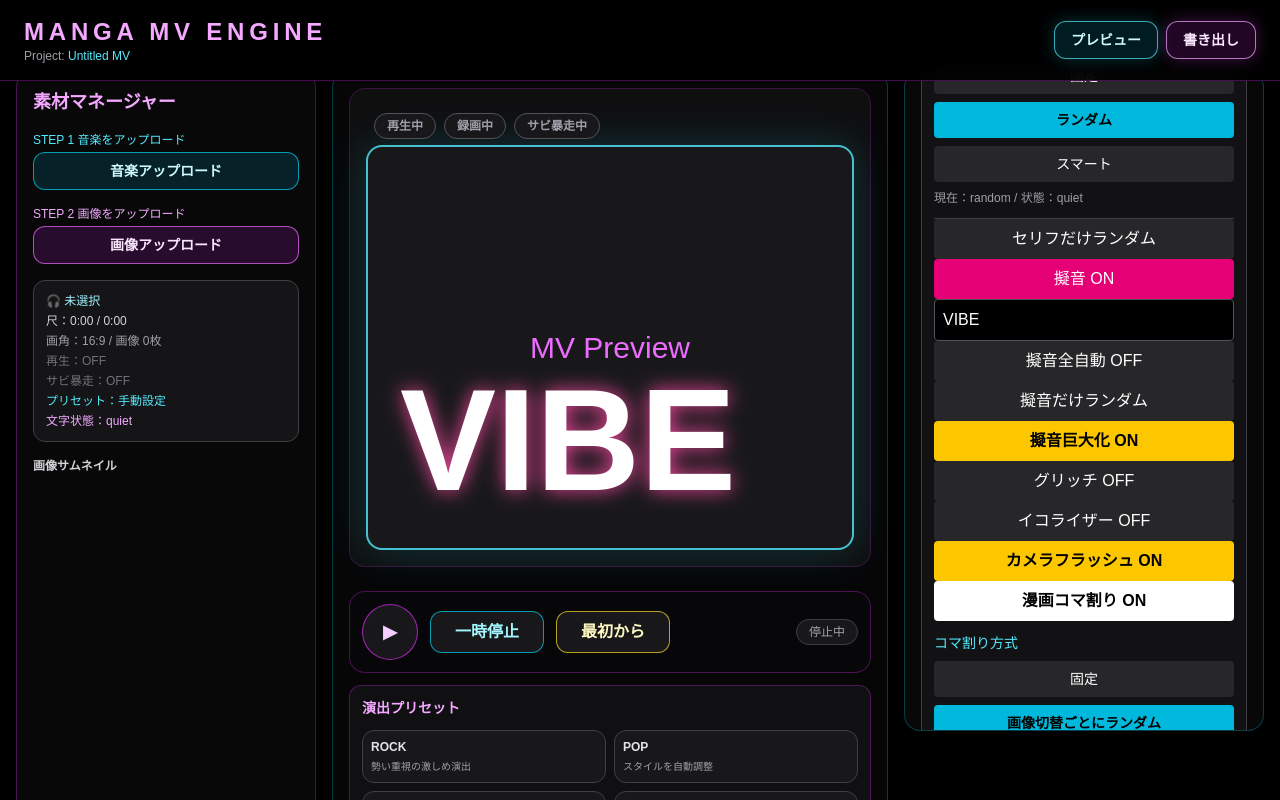
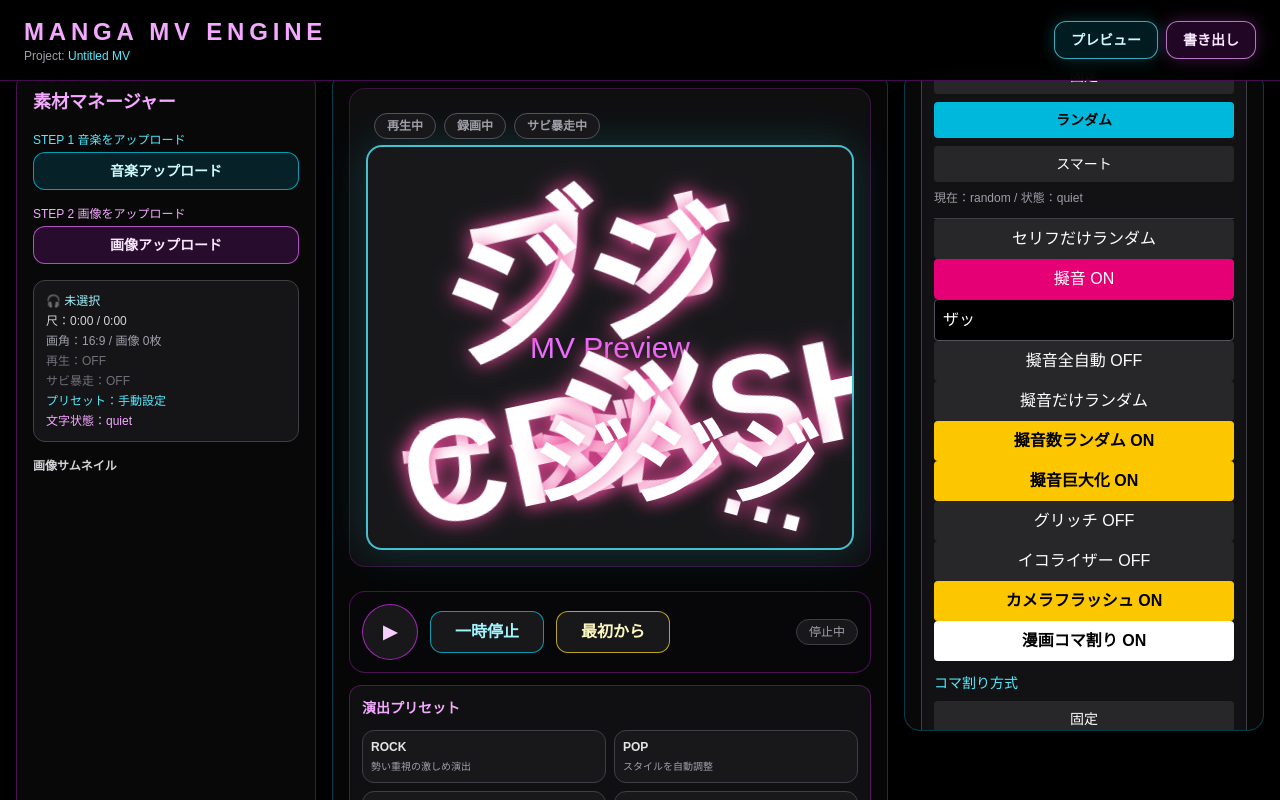
Before and after one commit to utugorou/manga-mv-engine, a Next.js app: page / in a window 1280 px wide. Both pictures are taken after a click on the button "擬音だけランダム". Shown: the part 26-826 px from the top of the page. Built offline with nearby package versions, Linux system fonts and the light colour scheme.

Commit message:
Add multi-SFX overlay generation and recording support

```diff
--- a/app/page.tsx
+++ b/app/page.tsx
@@ -42,6 +42,7 @@ import type {
   PanelPattern,
   PositionType,
   PresetName,
+  SfxItem,
   SwitchMode,
   TextMode,
 } from "../src/types/mv";
@@ -59,6 +60,7 @@ export default function Home() {
   const recordingEndedHandlerRef = useRef<(() => void) | null>(null);
   const latestSelectedImageRef = useRef<string | null>(null);
   const latestSfxTextRef = useRef("");
+  const latestSfxItemsRef = useRef<SfxItem[]>([]);
   const latestBubbleTextRef = useRef("");
   const latestSfxPositionRef = useRef<PositionType>("bottomLeft");
   const latestBubblePositionRef = useRef<PositionType>("topRight");
@@ -117,10 +119,12 @@ export default function Home() {
 
   const [showSfx, setShowSfx] = useState(true);
   const [sfxText, setSfxText] = useState("ドン!!");
+  const [sfxItems, setSfxItems] = useState<SfxItem[]>([]);
   const [sfxPosition, setSfxPosition] =
     useState<PositionType>("bottomLeft");
   const [autoSfx, setAutoSfx] = useState(false);
   const [randomSfxScaleEnabled, setRandomSfxScaleEnabled] = useState(true);
+  const [randomSfxCountEnabled, setRandomSfxCountEnabled] = useState(true);
   const [sfxScale, setSfxScale] = useState(1);
 
   const [textMode, setTextMode] = useState<TextMode>("random");
@@ -164,6 +168,7 @@ export default function Home() {
   useEffect(() => {
     latestSfxTextRef.current = sfxText;
   }, [sfxText]);
+  useEffect(() => { latestSfxItemsRef.current = sfxItems; }, [sfxItems]);
 
   useEffect(() => {
     latestBubbleTextRef.current = bubbleText;
@@ -233,6 +238,20 @@ export default function Home() {
   ];
   const sfxScaleOptions = [1, 2, 3, 4, 5, 7] as const;
 
+
+
+  const sfxPositions = ["topLeft", "top", "topRight", "left", "center", "right", "bottomLeft", "bottom", "bottomRight", "random"] as const;
+  const randomInt = (min: number, max: number) => Math.floor(Math.random() * (max - min + 1)) + min;
+  const generateSfxItems = (): SfxItem[] => {
+    const count = randomSfxCountEnabled ? randomInt(1, 7) : 1;
+    return Array.from({ length: count }, (_, i) => ({
+      id: `${Date.now()}-${i}-${Math.random().toString(36).slice(2, 8)}`,
+      text: pickSfxText(),
+      position: randomItem([...sfxPositions]),
+      scale: randomSfxScaleEnabled ? randomItem([...sfxScaleOptions]) : 1,
+      rotation: randomInt(-18, 18),
+    }));
+  };
   const aspectList: AspectRatio[] = ["16:9", "9:16", "1:1", "4:5"];
 
   const randomItem = <T,>(list: T[]): T => {
@@ -411,9 +430,11 @@ export default function Home() {
 
       if (autoSfx) {
         setShowSfx(true);
-        setSfxText(pickSfxText());
-        setSfxPosition(randomItem(positions));
-        randomizeSfxScale();
+        const items = generateSfxItems();
+        setSfxItems(items);
+        setSfxText(items[0]?.text ?? pickSfxText());
+        setSfxPosition((items[0]?.position === "random" ? "center" : (items[0]?.position ?? "bottomLeft")) as PositionType);
+        setSfxScale(items[0]?.scale ?? 1);
       }
 
       return nextIndex;
@@ -895,6 +916,7 @@ export default function Home() {
           drawSfxText(ctx, latestSfxTextRef.current, latestSfxPositionRef.current, resolution.width, resolution.height, {
             sfxScale: latestSfxScaleRef.current,
             chorusBoost: latestChorusBoostRef.current,
+            sfxItems: latestSfxItemsRef.current,
           });
         }
         if (latestShowBubbleRef.current) {
@@ -1028,6 +1050,7 @@ export default function Home() {
           drawSfxText(ctx, latestSfxTextRef.current, latestSfxPositionRef.current, resolution.width, resolution.height, {
             sfxScale: latestSfxScaleRef.current,
             chorusBoost: latestChorusBoostRef.current,
+            sfxItems: latestSfxItemsRef.current,
           });
         }
         if (latestShowBubbleRef.current) {
@@ -1370,6 +1393,7 @@ export default function Home() {
               showEqualizer={showEqualizer}
               eqBars={eqBars}
               showSfx={showSfx}
+              sfxItems={sfxItems}
               sfxPosition={sfxPosition}
               sfxText={sfxText}
               sfxScale={sfxScale}
@@ -1480,7 +1504,10 @@ export default function Home() {
                 autoSfx={autoSfx}
                 setAutoSfx={setAutoSfx}
                 randomSfxScaleEnabled={randomSfxScaleEnabled}
+                randomSfxCountEnabled={randomSfxCountEnabled}
                 setRandomSfxScaleEnabled={handleRandomSfxScaleEnabled}
+                setRandomSfxCountEnabled={setRandomSfxCountEnabled}
+                regenerateSfxItems={() => { const items = generateSfxItems(); setSfxItems(items); setSfxText(items[0]?.text ?? sfxText); setSfxScale(items[0]?.scale ?? 1); }}
                 randomizeSfxScale={randomizeSfxScale}
                 setBubblePosition={setBubblePosition}
                 setSfxPosition={setSfxPosition}
--- a/src/components/EffectOverlays.tsx
+++ b/src/components/EffectOverlays.tsx
@@ -1,4 +1,5 @@
 import type { CSSProperties } from "react";
+import type { SfxItem } from "../types/mv";
 
 type PositionType =
   | "topLeft"
@@ -25,9 +26,7 @@ type EffectOverlaysProps = {
   showEqualizer: boolean;
   eqBars: number[];
   showSfx: boolean;
-  sfxPosition: PositionType;
-  sfxText: string;
-  sfxScale: number;
+  sfxItems: SfxItem[];
   getPositionClass: (position: PositionType) => string;
   showBubble: boolean;
   bubblePosition: PositionType;
@@ -46,9 +45,7 @@ export default function EffectOverlays({
   showEqualizer,
   eqBars,
   showSfx,
-  sfxPosition,
-  sfxText,
-  sfxScale,
+  sfxItems,
   getPositionClass,
   showBubble,
   bubblePosition,
@@ -61,7 +58,21 @@ export default function EffectOverlays({
   const minSide = selectedImage ? 405 : 360;
   const baseSize = chorusBoost ? 64 : 48;
   const maxFontSize = minSide * 0.4;
-  const computedFontSize = Math.min(baseSize * sfxScale, maxFontSize);
+  const getSfxPositionClass = (position: SfxItem["position"]) => {
+    const map: Record<SfxItem["position"], PositionType> = {
+      topLeft: "topLeft",
+      top: "topLeft",
+      topRight: "topRight",
+      left: "bottomLeft",
+      center: "center",
+      right: "bottomRight",
+      bottomLeft: "bottomLeft",
+      bottom: "bottomRight",
+      bottomRight: "bottomRight",
+      random: "center",
+    };
+    return getPositionClass(map[position]);
+  };
 
   return (
     <>
@@ -158,20 +169,12 @@ export default function EffectOverlays({
         </div>
       )}
 
-      {showSfx && (
-        <div
-          className={`absolute ${getPositionClass(sfxPosition)} font-black text-white drop-shadow-[0_0_10px_#ec4899] text-center`}
-          style={{
-            ...playOrNone("sfxShake 0.45s ease-in-out infinite"),
-            fontSize: `${computedFontSize}px`,
-            maxWidth: "82%",
-            lineHeight: 1.05,
-            transformOrigin: sfxPosition === "center" ? "center center" : "50% 50%",
-          }}
-        >
-          {sfxText}
+      {showSfx && sfxItems.map((item) => (
+        <div key={item.id} className={`absolute ${getSfxPositionClass(item.position)} font-black text-white drop-shadow-[0_0_10px_#ec4899] text-center`}
+          style={{ ...playOrNone("sfxShake 0.45s ease-in-out infinite"), fontSize: `${Math.min(baseSize * item.scale, maxFontSize)}px`, maxWidth: "82%", lineHeight: 1.05, transform: `rotate(${item.rotation}deg)` }}>
+          {item.text}
         </div>
-      )}
+      ))}
 
       {showBubble && (
         <div
--- a/src/components/PreviewStage.tsx
+++ b/src/components/PreviewStage.tsx
@@ -1,4 +1,5 @@
 import EffectOverlays from "./EffectOverlays";
+import type { SfxItem } from "../types/mv";
 
 type PositionType = "topLeft" | "topRight" | "bottomLeft" | "bottomRight" | "center";
 type PanelPattern = "classic" | "vertical" | "horizontal" | "diagonal" | "action";
@@ -17,6 +18,7 @@ type PreviewStageProps = {
   showEqualizer: boolean;
   eqBars: number[];
   showSfx: boolean;
+  sfxItems: SfxItem[];
   sfxPosition: PositionType;
   sfxText: string;
   sfxScale: number;
--- a/src/components/SettingsPanel.tsx
+++ b/src/components/SettingsPanel.tsx
@@ -47,8 +47,11 @@ type SettingsPanelProps = {
   autoSfx: boolean;
   setAutoSfx: (value: boolean) => void;
   randomSfxScaleEnabled: boolean;
+  randomSfxCountEnabled: boolean;
   setRandomSfxScaleEnabled: (value: boolean) => void;
+  setRandomSfxCountEnabled: (value: boolean) => void;
   randomizeSfxScale: () => void;
+  regenerateSfxItems: () => void;
   setBubblePosition: (position: PositionType) => void;
   setSfxPosition: (position: PositionType) => void;
   bubbleTexts: string[];
@@ -112,8 +115,11 @@ export default function SettingsPanel({
   autoSfx,
   setAutoSfx,
   randomSfxScaleEnabled,
+  randomSfxCountEnabled,
   setRandomSfxScaleEnabled,
+  setRandomSfxCountEnabled,
   randomizeSfxScale,
+  regenerateSfxItems,
   setBubblePosition,
   setSfxPosition,
   bubbleTexts,
@@ -473,14 +479,21 @@ export default function SettingsPanel({
       <button
         onClick={() => {
           setShowSfx(true);
-          setSfxText(randomItem(sfxTexts));
-          setSfxPosition(randomItem(positions));
-          randomizeSfxScale();
+          regenerateSfxItems();
           setActivePreset(null);
         }}
         className="w-full bg-zinc-800 hover:bg-zinc-700 p-2 rounded"
       >
         擬音だけランダム
+      </button>
+      <button
+        onClick={() => {
+          setRandomSfxCountEnabled(!randomSfxCountEnabled);
+          setActivePreset(null);
+        }}
+        className={`w-full p-2 rounded ${randomSfxCountEnabled ? "bg-yellow-400 text-black font-bold" : "bg-zinc-800 hover:bg-zinc-700"}`}
+      >
+        擬音数ランダム {randomSfxCountEnabled ? "ON" : "OFF"}
       </button>
 
       <button
--- a/src/lib/textEngine.ts
+++ b/src/lib/textEngine.ts
@@ -1,7 +1,7 @@
 import type { AudioMood } from "../types/mv";
 
 export const bubbleTexts = ["まだ鳴ってる", "止まらない", "見えてる？", "ここからだ", "ノイズごと踊れ", "心臓が先に走る", "その音、刺さってる", "まだ終わらない", "この瞬間だけ", "見逃すな"];
-export const sfxTexts = ["ドン!!", "ザザッ", "バチッ", "ギュン", "BOOM", "ERROR", "PULSE", "NOISE", "BANG", "VIBE", "FLASH", "CRASH"];
+export const sfxTexts = ["ドン!!", "ドドン!!", "バン!!", "バキッ", "ズバッ", "ズガン!!", "ガン!!", "ドカン!!", "ゴッ", "ズン!!", "シュッ", "ギュン", "ビュン", "ヒュッ", "ザッ", "サッ", "バッ", "キュン", "バチッ", "ビリッ", "ジジジ", "ギャリッ", "ノイズ", "グワン", "ギュルル", "ズザザ", "CRASH!!", "BOOM!!", "BREAK!!", "BLAST!!", "SMASH!!", "BANG!!", "ズン", "ドゥン", "ゴゴゴ", "ドドド", "ブォン", "グワッ", "シン…", "ゾワ…", "ギシ…", "ザワ…"];
 
 export const smartBubbleTexts: Record<AudioMood, string[]> = {
   quiet: ["聞こえる？", "まだ、ここにいる", "静かに燃えてる", "この余白が鳴ってる", "見えてる？"],
--- a/src/types/mv.ts
+++ b/src/types/mv.ts
@@ -15,3 +15,11 @@ export type RecordingMode = "manual" | "synced";
 export type PresetName = "ROCK" | "POP" | "FUNK" | "JAZZ" | "DANCE" | "DISCO" | "Synth Vocal" | "BALLADE" | "漫画BATTLE" | "SIMPLE";
 
 export type TimelineMarker = { index: number; percent: number };
+
+export type SfxItem = {
+  id: string;
+  text: string;
+  position: "topLeft" | "top" | "topRight" | "left" | "center" | "right" | "bottomLeft" | "bottom" | "bottomRight" | "random";
+  scale: number;
+  rotation: number;
+};
```
Also changed, not shown: src/lib/canvasRecorder.ts (+22 -10 lines).
